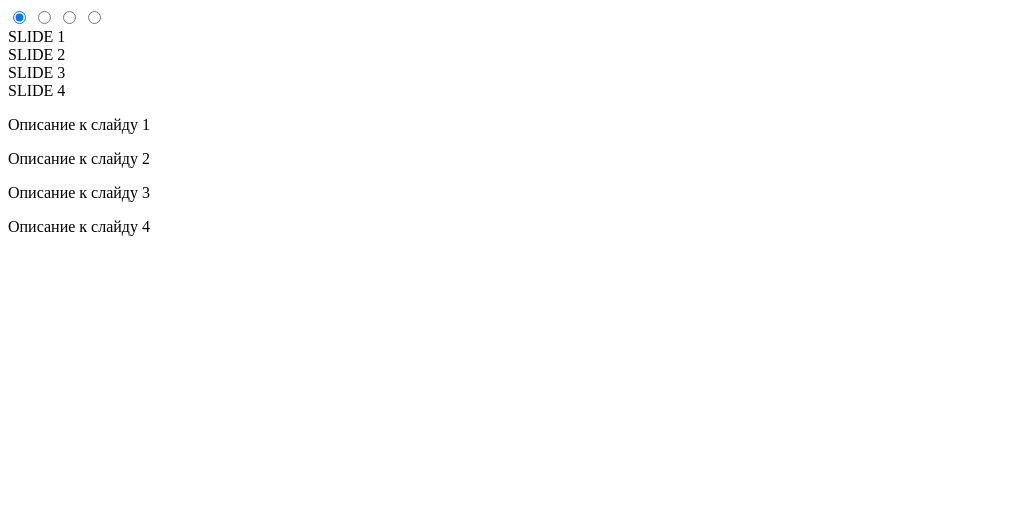
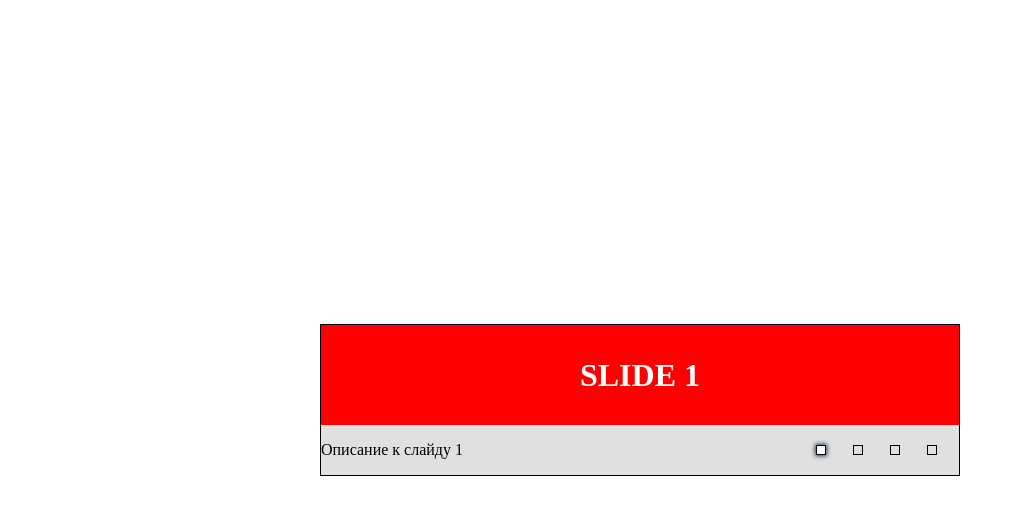
Before and after one commit to freenokke/cssMemSlider, a plain HTML site: page cssMemSlider/index.html in a window 1280 px wide. Shown: the whole page, without its empty margins (0-1015 px from the left). Drawn offline with Linux system fonts and the light colour scheme.

Commit message:
feat: add basic styles (Fri, May 13, 2022 10:53:58 AM)

```diff
--- a/cssMemSlider/index.html
+++ b/cssMemSlider/index.html
@@ -5,6 +5,7 @@
   <meta http-equiv="X-UA-Compatible" content="IE=edge">
   <meta name="viewport" content="width=device-width, initial-scale=1.0">
   <link rel="shortcut icon" href="./assets/favicon.ico" type="image/ico">
+  <link rel="stylesheet" href="./style.css">
   <title>cssMemSlider</title>
 </head>
 <body>
--- a/cssMemSlider/style.css
+++ b/cssMemSlider/style.css
@@ -27,3 +27,156 @@ h6 {
 	font-weight: inherit;
 	font-size: inherit;
 }
+
+body {
+  display: flex;
+  justify-content: center;
+  align-items: center;
+  height: 100vh;
+}
+
+.slider__container {
+	border: 1px solid black;
+  display: grid;
+  align-items: center;
+  grid-template-columns: 2fr 1fr;
+  grid-template-areas:
+                      "slides slides"
+                      "text buttons";
+	background: #E0E0E0;
+	width: 50vw;
+	margin: 0 auto;
+	overflow-x: hidden;
+}
+
+.slider__images {
+  grid-area: slides;
+	display: flex;
+	height: 100%;
+	width: 400%;
+	overflow: hidden;
+}
+
+.slider__slide {
+	width: 25%;
+	transition: all 0.5s ease;
+  height: 100px;
+  display: flex;
+  justify-content: center;
+  align-items: center;
+  font-size: 2rem;
+  font-weight: 700;
+  color: #fff
+}
+
+.s1 {
+  background-color: red;
+}
+
+.s2 {
+  background-color: green;
+}
+
+.s3 {
+  background-color: blue;
+}
+
+.s4 {
+  background-color: orange;
+}
+
+input {
+  display: none;
+}
+
+.slider__slider-handle {
+  grid-area: buttons;
+  padding: 10px 5px;
+	display: flex;
+	justify-content: flex-end;
+  z-index: 99
+}
+
+.slider__slider-handle > label {
+  cursor: pointer;
+  margin-right: 7px;
+  padding: 10px
+}
+
+.slider__slide-description {
+  grid-area: text;
+	overflow: hidden;
+}
+.slide-description__text-list {
+  width: 400%;
+  display: flex;
+}
+.text {
+  width: 25%;
+}
+
+.bullet {
+	height: 10px;
+	width: 10px;
+  border: 1px solid black;
+}
+
+#r1:checked ~ .slider__images .s1 {
+	margin-left: 0;
+}
+#r2:checked ~ .slider__images .s1 {
+	margin-left: -25%;
+}
+#r3:checked ~ .slider__images .s1 {
+	margin-left: -50%;
+}
+#r4:checked ~ .slider__images .s1 {
+	margin-left: -75%;
+}
+
+label:hover > div {
+  background-color: rgba(255, 255, 255, 0.568);
+}
+
+#r1:checked ~ .slider__slide-description .t1 {
+	margin-left: 0;
+}
+#r2:checked ~ .slider__slide-description .t1 {
+	margin-left: -25%;
+}
+#r3:checked ~ .slider__slide-description .t1 {
+	margin-left: -50%;
+}
+#r4:checked ~ .slider__slide-description .t1 {
+	margin-left: -75%;
+}
+
+#r1:checked ~ .slider__slider-handle .b1 {
+  background-color: #fff;
+  box-shadow: 0px 0px 4px 1px rgba(34, 60, 80, 1);
+}
+#r2:checked ~ .slider__slider-handle .b2 {
+  background-color: #fff;
+  box-shadow: 0px 0px 4px 1px rgba(34, 60, 80, 1);
+}
+#r3:checked ~ .slider__slider-handle .b3 {
+  background-color: #fff;
+  box-shadow: 0px 0px 4px 1px rgba(34, 60, 80, 1);
+}
+#r4:checked ~ .slider__slider-handle .b4 {
+  background-color: #fff;
+  box-shadow: 0px 0px 4px 1px rgba(34, 60, 80, 1);
+}
+
+#r1:active ~ .slider__slider-handle .b1 {
+  background-color: red;
+}
+#r2:active ~ .slider__slider-handle .b2 {
+  background-color: green;
+}
+#r3:active ~ .slider__slider-handle .b3 {
+  background-color: blue;
+}
+#r4:active ~ .slider__slider-handle .b4 {
+  background-color: orange;
+}
```
